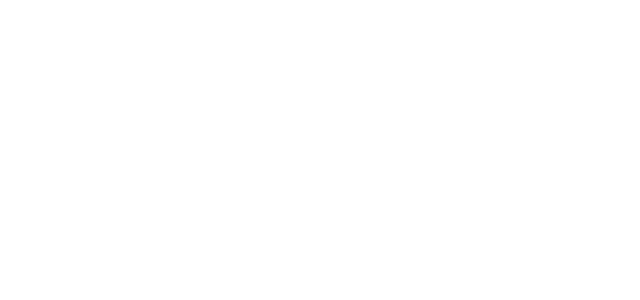
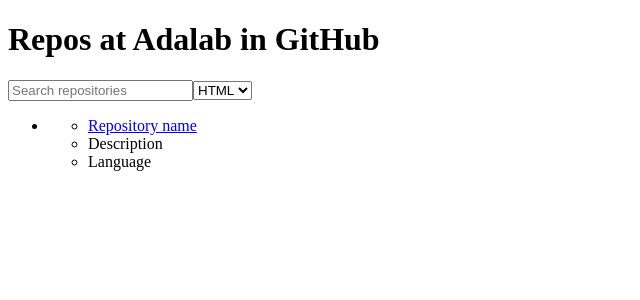
Before and after one commit to gloriafercu/clarke-s4-eval-bis-gloriafercu, a React (Create React App) app: page / in a window 1280 px wide. Shown: the top 300 px of the page, without its empty margins (0-640 px from the left). Built offline with nearby package versions, Linux system fonts and the light colour scheme.

Commit message:
add structure components react

```diff
--- a/src/App.css
+++ /dev/null
@@ -1,28 +0,0 @@
-.App {
-  text-align: center;
-}
-
-.App-logo {
-  animation: App-logo-spin infinite 20s linear;
-  height: 80px;
-}
-
-.App-header {
-  background-color: #222;
-  height: 150px;
-  padding: 20px;
-  color: white;
-}
-
-.App-title {
-  font-size: 1.5em;
-}
-
-.App-intro {
-  font-size: large;
-}
-
-@keyframes App-logo-spin {
-  from { transform: rotate(0deg); }
-  to { transform: rotate(360deg); }
-}
--- a/src/App.js
+++ b/src/App.js
@@ -1,12 +1,21 @@
 import React from 'react';
+import Search from './components/Search';
+import RepoCard from './components/RepoCard';
+
 import '././scss/main.css';
 
 class App extends React.Component {
   render() {
     return (
-      <div className="App">
-
-      </div>
+			<div className="App">
+				<header className="header__title">
+					<h1>Repos at Adalab in GitHub</h1>
+				</header>
+				<main className="wrapper">
+					<Search />
+					<RepoCard />
+				</main>
+			</div>
     );
   }
 }
--- /dev/null
+++ b/src/components/RepoCard.js
@@ -0,0 +1,19 @@
+import React from 'react';
+
+class RepoCard extends React.Component {
+	render() {
+		return (
+			<ul className="list__repos">
+				<li className="repo__card">
+					<ul className="repo__details">
+						<li className="repository__name"><a href="html__url">Repository name</a></li>
+						<li className="repository__description">Description</li>
+						<li className="repository__language">Language</li>
+					</ul>
+				</li>
+			</ul>
+		);
+	}
+}
+
+export default RepoCard;
--- /dev/null
+++ b/src/components/Search.js
@@ -0,0 +1,18 @@
+import React from 'react';
+
+class Search extends React.Component {
+	render () {
+		return (
+			<div className="search__containers">
+				<input type="text" className="input__search" name="input__search" placeholder="Search repositories"/>
+				<select className="input__select">
+					<option>HTML</option>
+					<option>CSS</option>
+					<option>JS</option>
+				</select>
+			</div>
+		);
+	}
+}
+
+export default Search;
```
